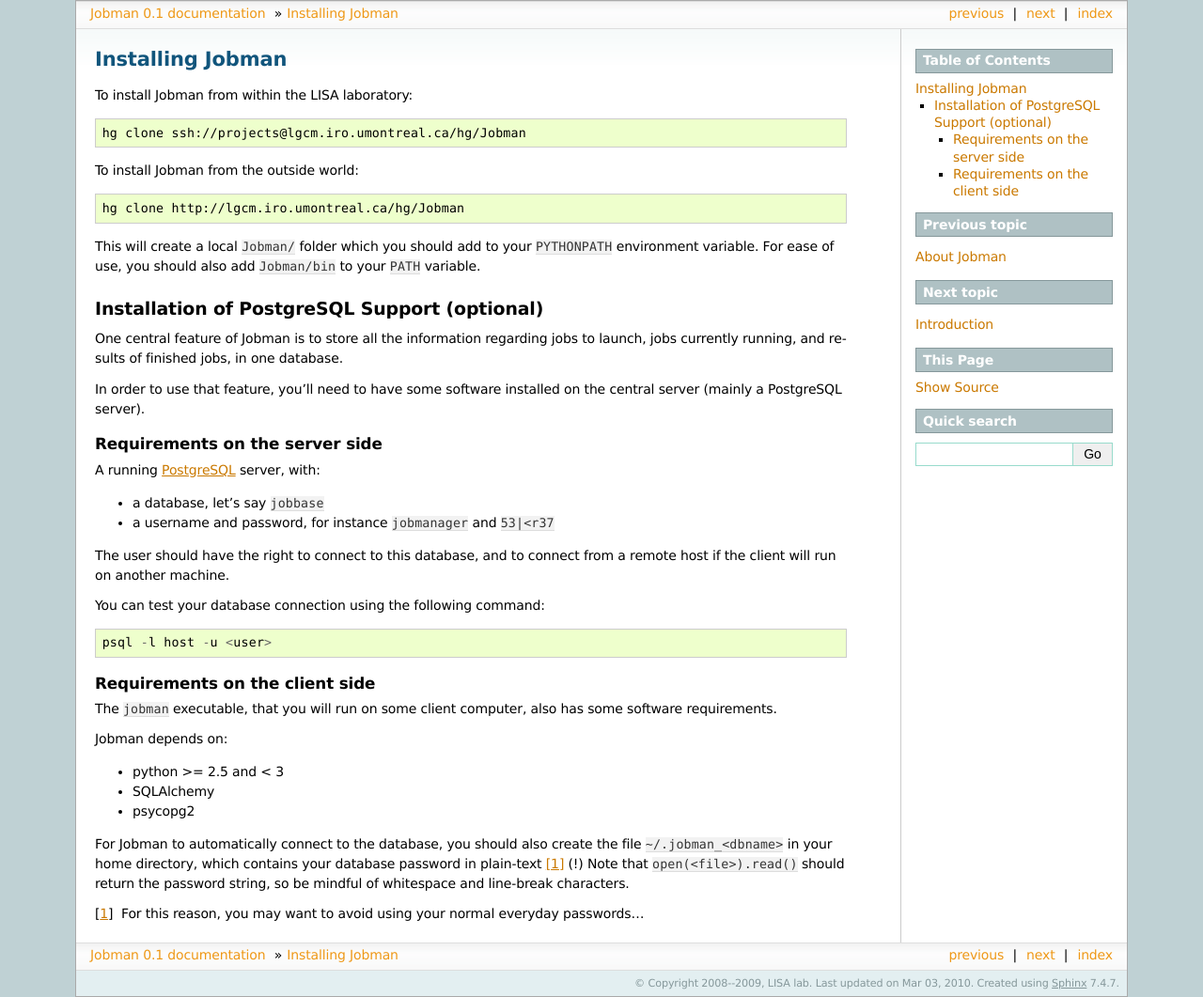
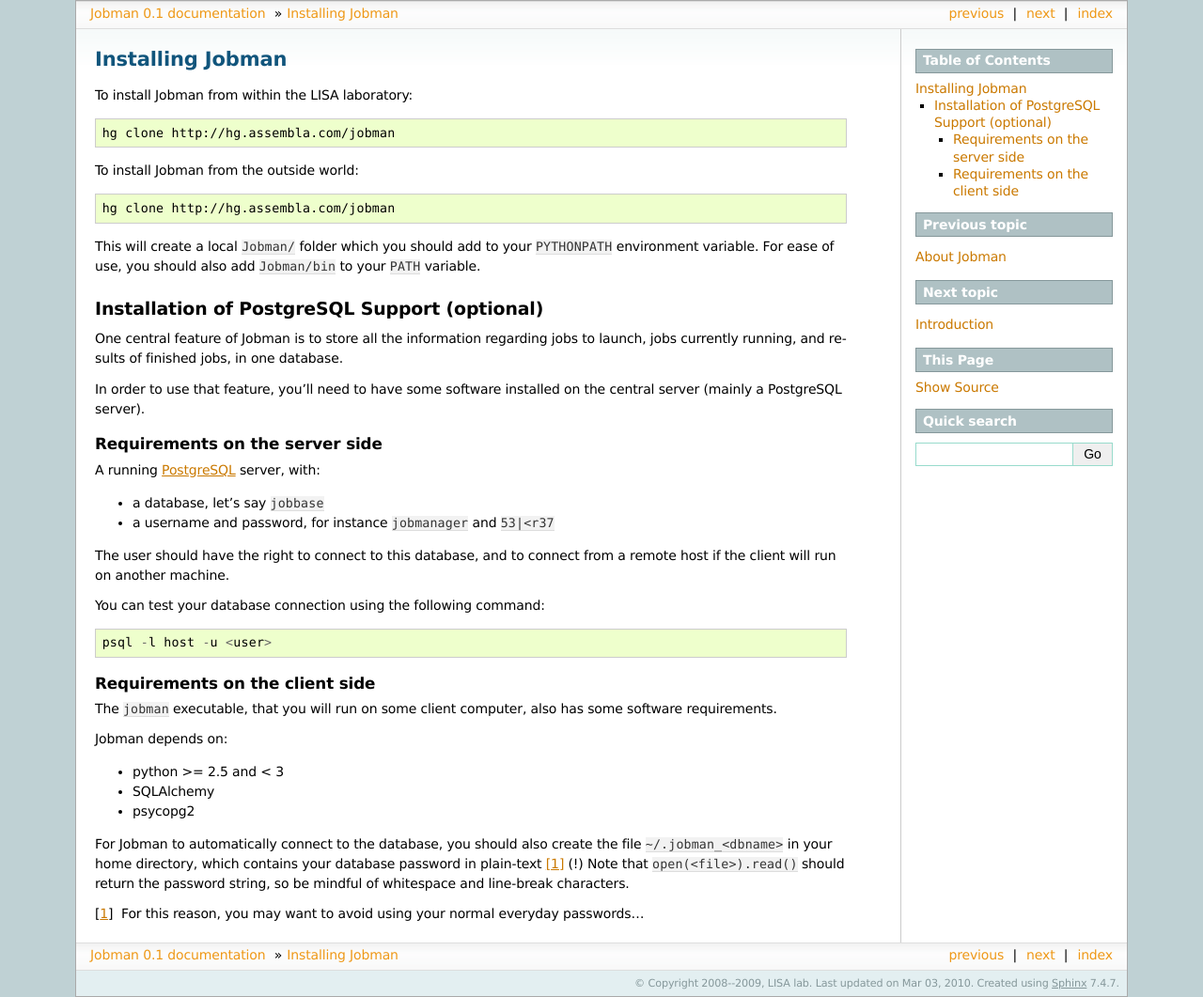
Before and after one commit to crmne/jobman, a Sphinx documentation site: the page built from doc/install.txt, in a window 1280 px wide. Shown: the whole page at 94% size. Built offline with Sphinx 7.4.7, drawn with Linux system fonts in a browser that asks for light colours; formulas are drawn with MathJax 3.

Commit message:
changed in the doc the place where jobman is.

```diff
--- a/doc/install.txt
+++ b/doc/install.txt
@@ -7,13 +7,13 @@
 
 .. code-block:: bash
 
-    hg clone ssh://projects@lgcm.iro.umontreal.ca/hg/Jobman
+    hg clone http://hg.assembla.com/jobman
 
 To install Jobman from the outside world:
 
 .. code-block:: bash
 
-    hg clone http://lgcm.iro.umontreal.ca/hg/Jobman
+    hg clone http://hg.assembla.com/jobman
 
 This will create a local ``Jobman/`` folder which you should add to your
 ``PYTHONPATH`` environment variable. For ease of use, you should also add
```
